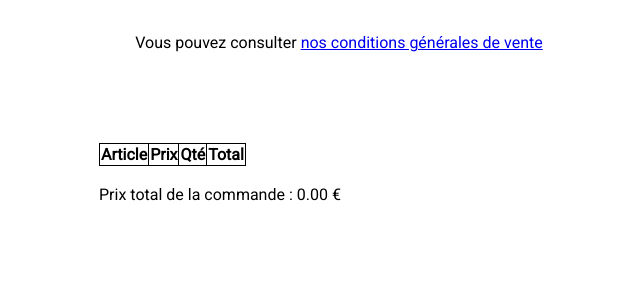
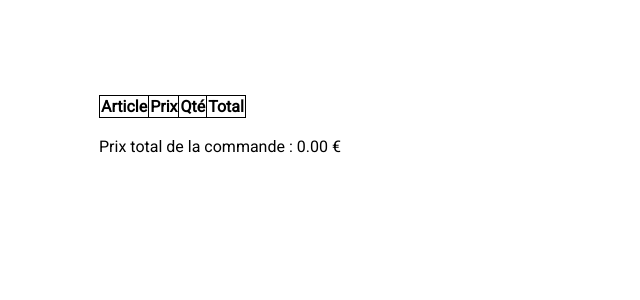
Before and after one commit to redisdead84/praticboutic, a PHP site: page /deluxe/getinfo.php in a window 1280 px wide. Shown: the top 300 px of the page, without its empty margins (301-941 px from the left). Run offline with PHP 8.4, Linux system fonts and the light colour scheme; the visitor is signed in with stand-in values (Sample User, id 1); data that the repository does not hold is empty; a stand-in replaces the project's code that opens the database connection.

Commit message:
désactivation cgv

```diff
--- a/deluxe/getinfo.php
+++ b/deluxe/getinfo.php
@@ -134,7 +134,7 @@
         echo '</div>';
         echo '</div>';
       }
-      echo '<div id="cgv">Vous pouvez consulter <a href="CGV.htm">nos conditions générales de vente</a></div>';
+      /*echo '<div id="cgv">Vous pouvez consulter <a href="CGV.htm">nos conditions générales de vente</a></div>';*/
 
     ?>
     <div id="pan">
--- a/eulalie/getinfo.php
+++ b/eulalie/getinfo.php
@@ -134,7 +134,7 @@
         echo '</div>';
         echo '</div>';
       }
-      echo '<div id="cgv">Vous pouvez consulter <a href="CGV.htm">nos conditions générales de vente</a></div>';
+      /*echo '<div id="cgv">Vous pouvez consulter <a href="CGV.htm">nos conditions générales de vente</a></div>';*/
 
     ?>
     <div id="pan">
```
